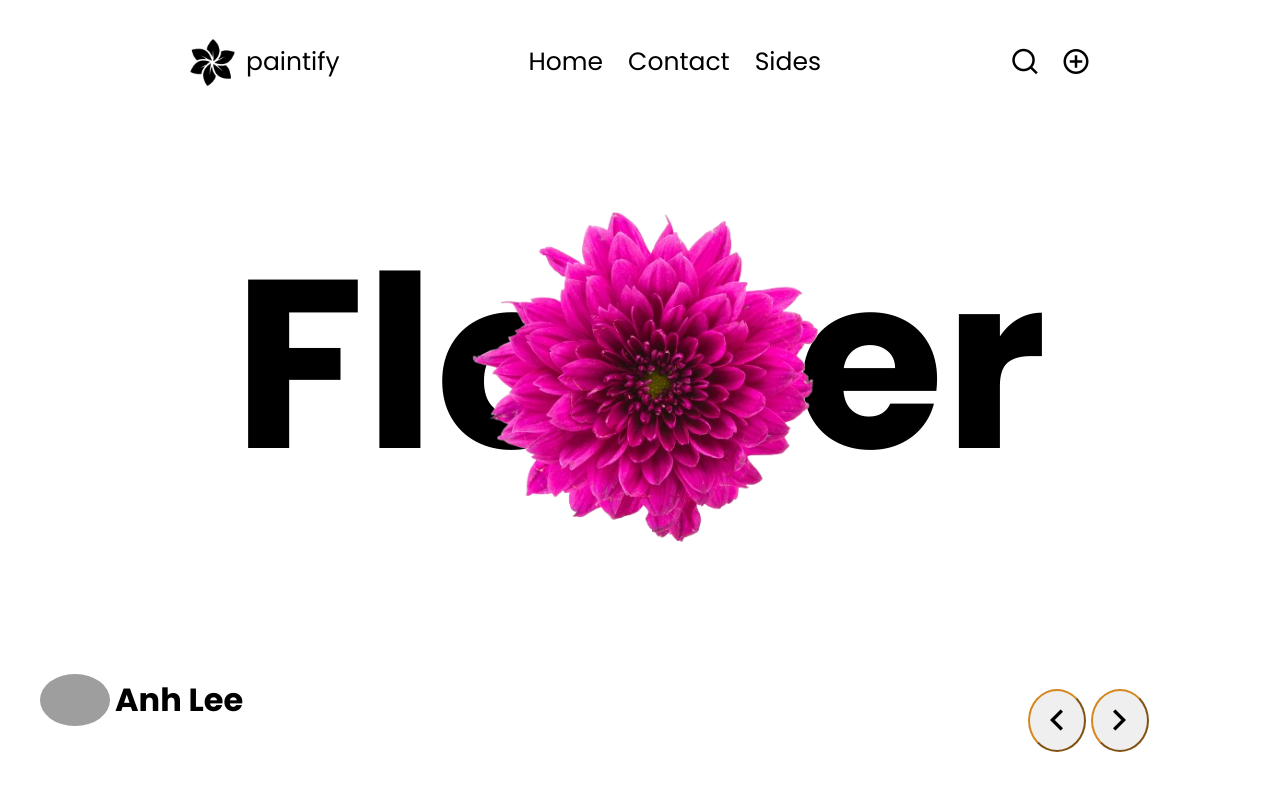
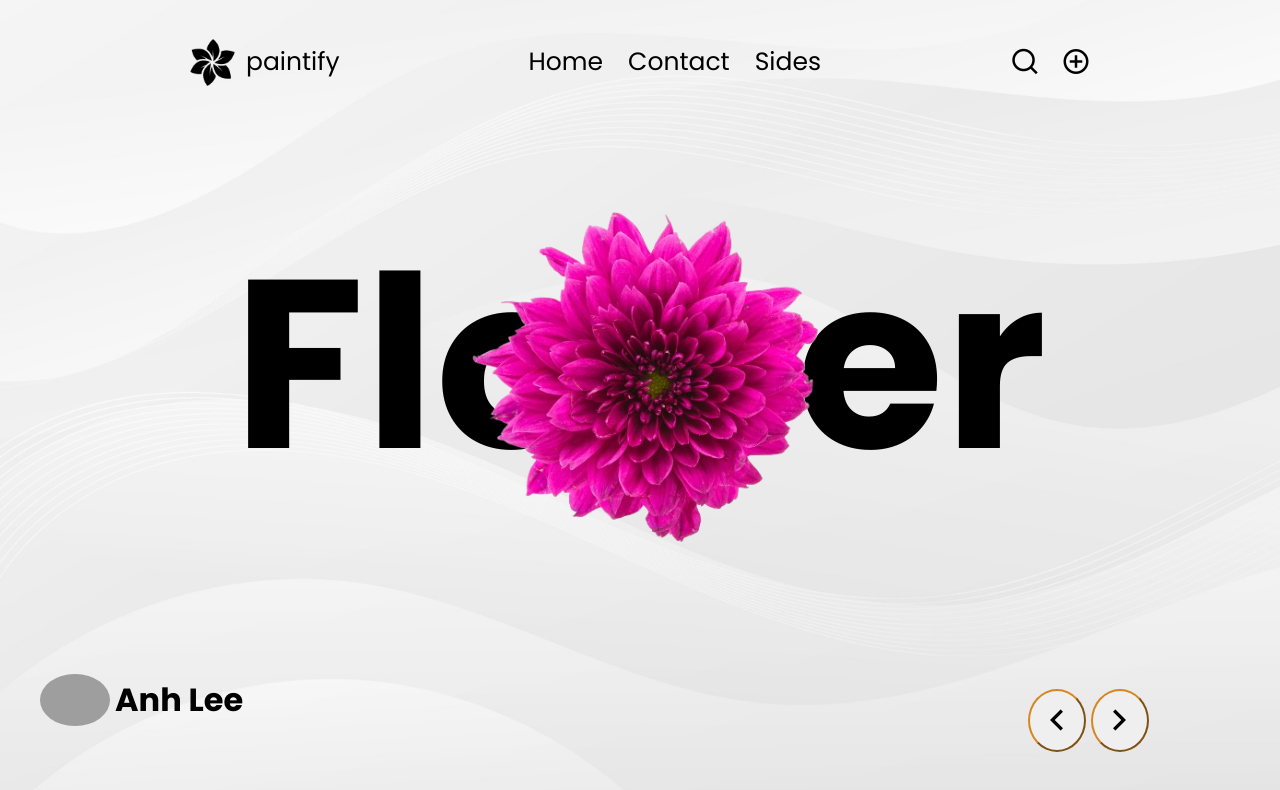
Before and after one commit to Sandesh13fr/Flower-slider, a website: page index.html in a window 1280 px wide. Drawn offline with nearby package versions, Linux system fonts and the light colour scheme; grey boxes are pictures that could not be loaded; a web font is replaced by a local one.

Commit message:
Update style.css

```diff
--- a/style.css
+++ b/style.css
@@ -10,7 +10,7 @@
 body {
     width: 100%;
     height: 100vh;
-    background-image: url("/Paintlyfy/assets/bg.jpg");
+    background-image: url("/assets/bg.jpg");
     background-repeat: no-repeat;
     background-size: cover;
     font-family: "Poppins", serif;
```
